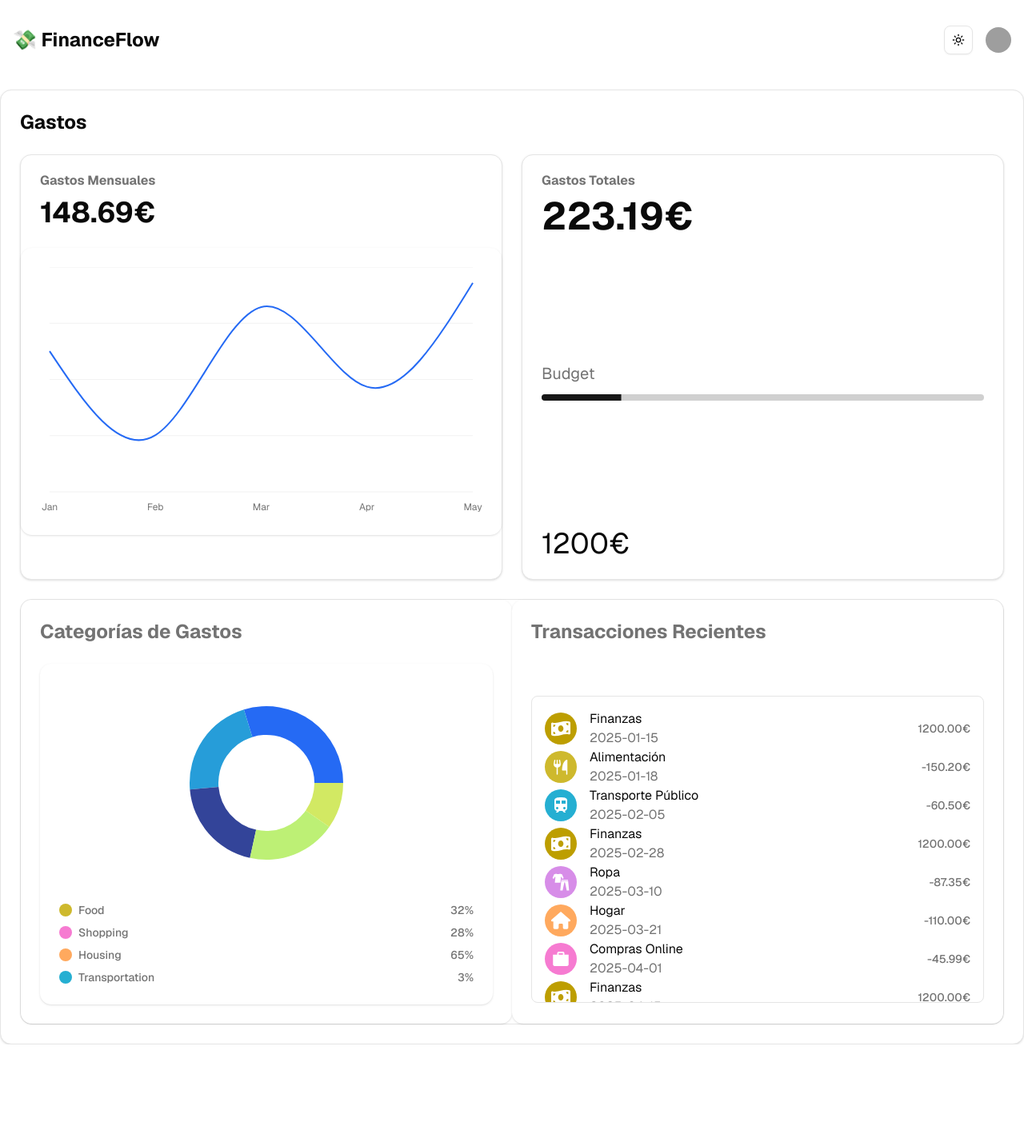
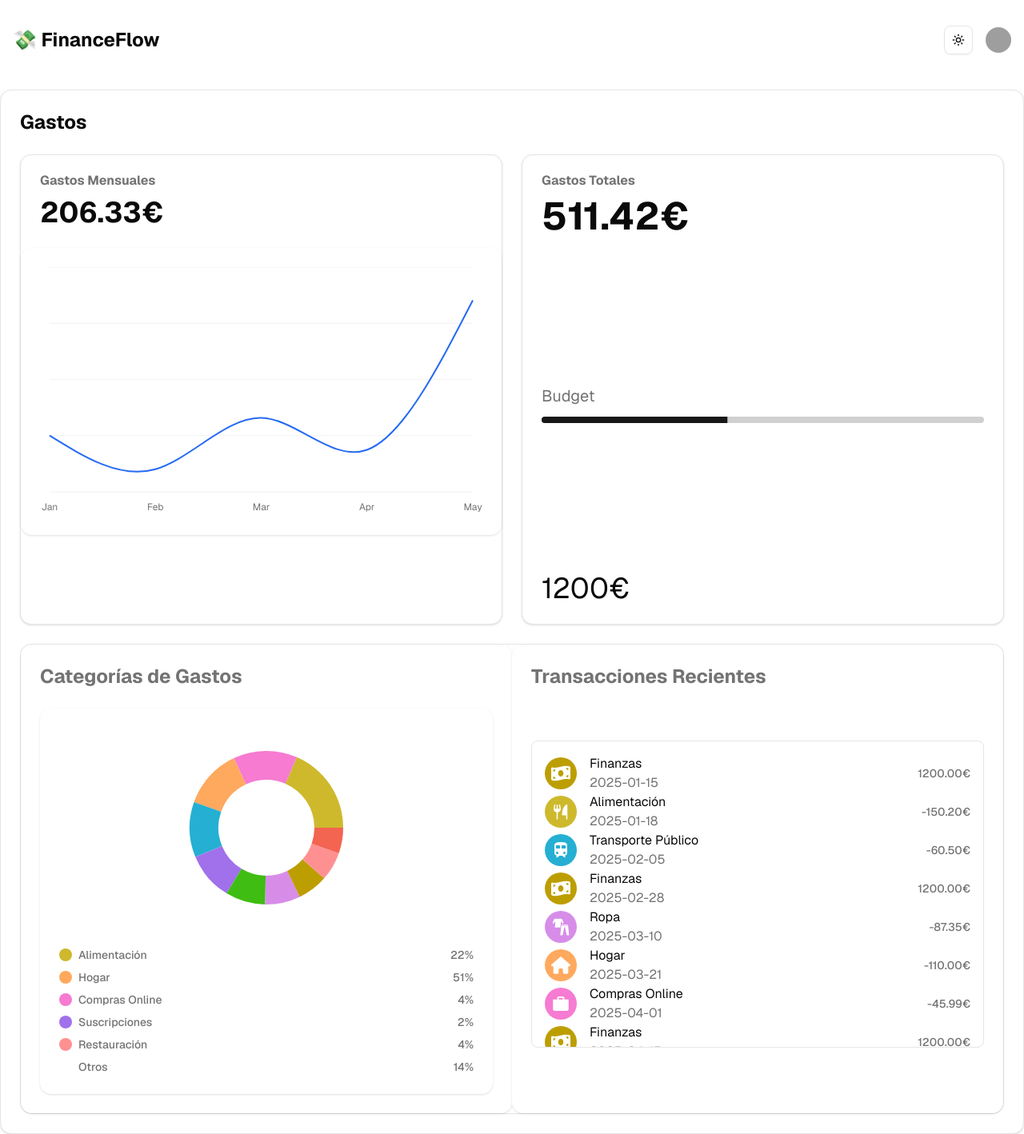
Before and after one commit to ibraSanusi/expensive-manager, a Next.js app: page /pages/dashboard in a window 1280 px wide. Shown: the whole page at 80% size. Before the commit the page ends 1306 px from the top, so only its background shows below. Built offline with nearby package versions, Linux system fonts and the light colour scheme; grey boxes are pictures that could not be loaded.

Commit message:
feature: se meustran los porcentajes de los gastos por categoria del mes en curso

```diff
--- a/app/globals.css
+++ b/app/globals.css
@@ -26,6 +26,7 @@
   --color-shopping: var(--color-shopping);
   --color-housing: var(--color-housing);
   --color-transportation: var(--color-transportation);
+  --color-others: var(--color-other);
   --color-ring: var(--ring);
   --color-input: var(--input);
   --color-border: var(--border);
@@ -83,6 +84,7 @@
   --color-clothing: oklch(0.75 0.15 320);
   --color-finance: oklch(0.7 0.2 100);
   --color-dining: oklch(0.8 0.16 20);
+  --color-other: oklch(0.75 0.15 270);
   --sidebar: oklch(0.985 0 0);
   --sidebar-foreground: oklch(0.145 0 0);
   --sidebar-primary: oklch(0.205 0 0);
@@ -127,6 +129,7 @@
   --color-clothing: oklch(0.65 0.15 320);
   --color-finance: oklch(0.6 0.2 100);
   --color-dining: oklch(0.7 0.16 20);
+  --color-other: oklch(0.6 0.15 270);
   --sidebar: oklch(0.205 0 0);
   --sidebar-foreground: oklch(0.985 0 0);
   --sidebar-primary: oklch(0.488 0.243 264.376);
@@ -172,6 +175,7 @@
   --color-clothing: oklch(0.8 0.15 320);
   --color-finance: oklch(0.7 0.2 100);
   --color-dining: oklch(0.85 0.16 20);
+  --color-other: oklch(0.78 0.14 270);
   --sidebar: oklch(0.985 0 0);
   --sidebar-foreground: oklch(0.141 0.005 285.823);
   --sidebar-primary: oklch(0.723 0.219 149.579);
--- a/components/chart-pie-donuts.tsx
+++ b/components/chart-pie-donuts.tsx
@@ -9,48 +9,24 @@ import {
   ChartTooltip,
   ChartTooltipContent,
 } from "@/components/ui/chart";
-const chartData = [
-  { browser: "chrome", visitors: 275, fill: "var(--color-chrome)" },
-  { browser: "safari", visitors: 200, fill: "var(--color-safari)" },
-  { browser: "firefox", visitors: 187, fill: "var(--color-firefox)" },
-  { browser: "edge", visitors: 173, fill: "var(--color-edge)" },
-  { browser: "other", visitors: 90, fill: "var(--color-other)" },
-];
 
-const chartConfig = {
-  visitors: {
-    label: "Visitors",
-  },
-  chrome: {
-    label: "Chrome",
-    color: "hsl(var(--chart-1))",
-  },
-  safari: {
-    label: "Safari",
-    color: "hsl(var(--chart-2))",
-  },
-  firefox: {
-    label: "Firefox",
-    color: "hsl(var(--chart-3))",
-  },
-  edge: {
-    label: "Edge",
-    color: "hsl(var(--chart-4))",
-  },
-  other: {
-    label: "Other",
-    color: "hsl(var(--chart-5))",
-  },
-} satisfies ChartConfig;
-
-const expensesCategories = [
-  { name: "Food", value: 0.32, fill: "var(--color-food)" },
-  { name: "Shopping", value: 0.28, fill: "var(--color-shopping)" },
-  { name: "Housing", value: 0.65, fill: "var(--color-housing)" },
-  { name: "Transportation", value: 0.03, fill: "var(--color-transportation)" },
-];
-
-export function ChartPieDonut() {
+export function ChartPieDonut({
+  expensesCategories,
+  chartConfig,
+  chartData,
+}: {
+  expensesCategories: {
+    name: string;
+    value: number;
+    fill: string;
+  }[];
+  chartConfig: ChartConfig;
+  chartData: {
+    category: string;
+    expenses: number;
+    fill: string;
+  }[];
+}) {
   return (
     <Card className="flex flex-col border-none">
       <CardContent className="flex-1 pb-0">
@@ -65,8 +41,8 @@ export function ChartPieDonut() {
             />
             <Pie
               data={chartData}
-              dataKey="visitors"
-              nameKey="browser"
+              dataKey="expenses"
+              nameKey="category"
               innerRadius={60}
             />
           </PieChart>
--- a/components/summary/CategoryExpenses.tsx
+++ b/components/summary/CategoryExpenses.tsx
@@ -2,8 +2,92 @@ import React from "react";
 
 import { Card, CardContent, CardHeader, CardTitle } from "@/components/ui/card";
 import { ChartPieDonut } from "../chart-pie-donuts";
+import { ChartConfig } from "../ui/chart";
+import { useTransactionStore } from "@/lib/store/useTransactionStore";
+import {
+  formatExpensesCategories,
+  getCurrentMonthExpensesByCategory,
+} from "@/lib";
+
+const chartData = [
+  { category: "alimentacion", expenses: 275, fill: "var(--color-food)" },
+  { category: "comprasOnline", expenses: 200, fill: "var(--color-shopping)" },
+  { category: "hogar", expenses: 187, fill: "var(--color-housing)" },
+  {
+    category: "transportePublico",
+    expenses: 173,
+    fill: "var(--color-transportation)",
+  },
+  {
+    category: "suscripciones",
+    expenses: 150,
+    fill: "var(--color-subscription)",
+  },
+  { category: "saludDeporte", expenses: 125, fill: "var(--color-fitness)" },
+  { category: "ropa", expenses: 110, fill: "var(--color-clothing)" },
+  { category: "finanzas", expenses: 95, fill: "var(--color-finance)" },
+  { category: "restauracion", expenses: 90, fill: "var(--color-dining)" },
+  { category: "salud", expenses: 80, fill: "var(--color-health)" },
+];
+
+const chartConfig = {
+  expenses: {
+    label: "Porcentaje",
+  },
+  alimentacion: {
+    label: "Alimentación",
+    color: "var(--color-food)",
+  },
+  comprasOnline: {
+    label: "Compras Online",
+    color: "var(--color-shopping)",
+  },
+  hogar: {
+    label: "Hogar",
+    color: "var(--color-housing)",
+  },
+  transportePublico: {
+    label: "Transporte Público",
+    color: "var(--color-transportation)",
+  },
+  suscripciones: {
+    label: "Suscripciones",
+    color: "var(--color-subscription)",
+  },
+  saludDeporte: {
+    label: "Salud y Deporte",
+    color: "var(--color-fitness)",
+  },
+  ropa: {
+    label: "Ropa",
+    color: "var(--color-clothing)",
+  },
+  finanzas: {
+    label: "Finanzas",
+    color: "var(--color-finance)",
+  },
+  restauracion: {
+    label: "Restauración",
+    color: "var(--color-dining)",
+  },
+  salud: {
+    label: "Salud",
+    color: "var(--color-health)",
+  },
+} satisfies ChartConfig;
 
 export function CategoryExpenses() {
+  const { transactions } = useTransactionStore();
+
+  const currentMonthExpensesByCategory =
+    getCurrentMonthExpensesByCategory(transactions);
+
+  const formattedExpensesCategories = formatExpensesCategories(
+    currentMonthExpensesByCategory,
+  );
+
+  console.log("Current Month Categories: ", currentMonthExpensesByCategory);
+
   return (
     <Card className="flex flex-col justify-between border-none">
       <CardHeader className="flex flex-col gap-3">
@@ -12,7 +96,11 @@ export function CategoryExpenses() {
         </CardTitle>
       </CardHeader>
       <CardContent className="flex flex-col gap-3">
-        <ChartPieDonut />
+        <ChartPieDonut
+          expensesCategories={formattedExpensesCategories}
+          chartConfig={chartConfig}
+          chartData={chartData}
+        />
       </CardContent>
     </Card>
   );
--- a/components/summary/TotalExpenses.tsx
+++ b/components/summary/TotalExpenses.tsx
@@ -9,7 +9,7 @@ import {
 } from "@/components/ui/card";
 import { Progress } from "../ui/progress";
 import { useTransactionStore } from "@/lib/store/useTransactionStore";
-import { getMonthlyExpenses } from "@/lib";
+import { getCurrentMonthExpenses } from "@/lib";
 
 const MONEY_TO_EXPENSE = 1200; // Presupuesto mensual
 
@@ -20,11 +20,10 @@ const MONEY_TO_EXPENSE = 1200; // Presupuesto mensual
 export function TotalExpenses() {
   const { transactions } = useTransactionStore();
   // Recuperar los gastos totales del mes en curso
-  const totalExpenses = getMonthlyExpenses(transactions);
+  const totalExpenses = getCurrentMonthExpenses(transactions);
 
   const progressPercentage = (totalExpenses / MONEY_TO_EXPENSE) * 100;
   const progressValue = Math.trunc(Math.min(progressPercentage, 100)); // Asegurarse de que no supere el 100%
-  console.log("Total Expenses: ", progressValue);
 
   return (
     <Card className="flex flex-col justify-between">
--- a/lib/expenses.ts
+++ b/lib/expenses.ts
@@ -1,5 +1,9 @@
 // expenses.ts
-import type { Transaction, MonthlyExpensesType } from "./models";
+import type {
+  Transaction,
+  MonthlyExpensesType,
+  CategoryExpense,
+} from "./models";
 
 /**
  * Agrupa y calcula el total de gastos por mes a partir de una lista de transacciones.
@@ -47,7 +51,7 @@ export function getAverageExpenses(
  * @param transactions - Array de transacciones bancarias.
  * @returns Total de gastos del mes actual como número.
  */
-export function getMonthlyExpenses(transactions: Transaction[]): number {
+export function getCurrentMonthExpenses(transactions: Transaction[]): number {
   const now = new Date();
   return transactions.reduce((acc, { fecha_valor, importe }) => {
     const date = new Date(fecha_valor);
@@ -61,3 +65,38 @@ export function getMonthlyExpenses(transactions: Transaction[]): number {
     return acc;
   }, 0);
 }
+
+/**
+ * Calcula los gastos por categoría del mes actual.
+ *
+ * @param transactions - Lista de transacciones.
+ * @returns Un array donde cada elemento representa una categoría y el total de gasto en esa categoría en el mes actual.
+ */
+export function getCurrentMonthExpensesByCategory(
+  transactions: Transaction[],
+): CategoryExpense[] {
+  const now = new Date();
+  const currentMonth = now.getMonth();
+  const currentYear = now.getFullYear();
+
+  const expensesByCategory: Record<string, number> = {};
+
+  for (const { fecha_valor, importe, categoria } of transactions) {
+    const date = new Date(fecha_valor);
+
+    const isCurrentMonth =
+      date.getMonth() === currentMonth && date.getFullYear() === currentYear;
+
+    if (isCurrentMonth && importe < 0) {
+      // console.log(`Categoría: ${categoria}, Importe: ${importe}`);
+      const category = categoria || "Otros";
+      expensesByCategory[category] =
+        (expensesByCategory[category] || 0) + Math.abs(importe);
+    }
+  }
+
+  return Object.entries(expensesByCategory).map(([category, total]) => ({
+    category,
+    total,
+  }));
+}
--- a/lib/formatting.ts
+++ b/lib/formatting.ts
@@ -1,6 +1,6 @@
 // formatting.ts
 import { categoryMap, DEFAULT_FILL, DEFAULT_ICON } from "./categories";
-import type { Transaction } from "./models";
+import type { CategoryExpense, Transaction } from "./models";
 import { guessCategory } from "./categorization";
 
 /**
@@ -26,3 +26,40 @@ export function formatRecentTransactions(transactions: Transaction[]) {
     };
   });
 }
+
+const expensesCategories = [
+  { name: "Alimentación", value: 0.183, fill: "var(--color-food)" },
+  { name: "Compras Online", value: 0.133, fill: "var(--color-shopping)" },
+  { name: "Hogar", value: 0.125, fill: "var(--color-housing)" },
+  {
+    name: "Transporte Público",
+    value: 0.115,
+    fill: "var(--color-transportation)",
+  },
+  { name: "Suscripciones", value: 0.1, fill: "var(--color-subscription)" },
+  { name: "Salud y Deporte", value: 0.083, fill: "var(--color-fitness)" },
+  { name: "Ropa", value: 0.073, fill: "var(--color-clothing)" },
+  { name: "Finanzas", value: 0.063, fill: "var(--color-finance)" },
+  { name: "Restauración", value: 0.06, fill: "var(--color-dining)" },
+  { name: "Salud", value: 0.053, fill: "var(--color-health)" },
+];
+
+export function formatExpensesCategories(
+  currentMonthExpensesByCategory: CategoryExpense[],
+) {
+  const totalExpenses = currentMonthExpensesByCategory.reduce(
+    (acc, expense) => acc + expense.total,
+    0,
+  );
+
+  return currentMonthExpensesByCategory.map((expense) => {
+    const category = expensesCategories.find(
+      (cat) => cat.name.toLowerCase() === expense.category.toLowerCase(),
+    );
+    return {
+      name: expense.category,
+      value: parseFloat((expense.total / totalExpenses).toFixed(4)),
+      fill: category ? category.fill : "var(--color-others)",
+    };
+  });
+}
--- a/lib/mocks/transactions.json
+++ b/lib/mocks/transactions.json
@@ -72,11 +72,59 @@
     "divisa": "EUR"
   },
   {
+    "fecha_operacion": "2025-05-01",
+    "fecha_valor": "2025-05-01",
+    "concepto": "COMPRA SUPERMERCADO",
+    "importe": -82.40,
+    "saldo": 2997.36,
+    "divisa": "EUR"
+  },
+  {
+    "fecha_operacion": "2025-05-04",
+    "fecha_valor": "2025-05-04",
+    "concepto": "COMPRA BIZUM MERCADONA",
+    "importe": -32.15,
+    "saldo": 2965.21,
+    "divisa": "EUR"
+  },
+  {
+    "fecha_operacion": "2025-05-10",
+    "fecha_valor": "2025-05-10",
+    "concepto": "RECIBO AGUA",
+    "importe": -38.50,
+    "saldo": 2926.71,
+    "divisa": "EUR"
+  },
+  {
+    "fecha_operacion": "2025-05-12",
+    "fecha_valor": "2025-05-12",
+    "concepto": "COMPRA ALIEXPRESS",
+    "importe": -21.99,
+    "saldo": 2904.72,
+    "divisa": "EUR"
+  },
+  {
+    "fecha_operacion": "2025-05-15",
+    "fecha_valor": "2025-05-15",
+    "concepto": "TRANSFERENCIA NÓMINA",
+    "importe": 1200.00,
+    "saldo": 4104.72,
+    "divisa": "EUR"
+  },
+  {
+    "fecha_operacion": "2025-05-16",
+    "fecha_valor": "2025-05-16",
+    "concepto": "SUSCRIPCIÓN NETFLIX",
+    "importe": -12.99,
+    "saldo": 4091.73,
+    "divisa": "EUR"
+  },
+  {
     "fecha_operacion": "2025-05-17",
     "fecha_valor": "2025-05-17",
     "concepto": "COMPRA BIZUM BIZUM IBERDROLA",
     "importe": -99.01,
-    "saldo": 1115.97,
+    "saldo": 3992.72,
     "divisa": "EUR"
   },
   {
@@ -84,7 +132,7 @@
     "fecha_valor": "2025-05-18",
     "concepto": "COMPRA BIZUM BIZUM IBERDROLA",
     "importe": -124.18,
-    "saldo": 1214.98,
+    "saldo": 3868.54,
     "divisa": "EUR"
   },
   {
@@ -92,7 +140,7 @@
     "fecha_valor": "2025-05-19",
     "concepto": "TRANSFERENCIA A FAVOR DE IES Africa",
     "importe": 132.11,
-    "saldo": 1339.16,
+    "saldo": 4000.65,
     "divisa": "EUR"
   },
   {
@@ -100,7 +148,7 @@
     "fecha_valor": "2025-05-20",
     "concepto": "COMPRA Revolut**4750*",
     "importe": 68.11,
-    "saldo": 1207.05,
+    "saldo": 3932.54,
     "divisa": "EUR"
   },
   {
@@ -108,7 +156,23 @@
     "fecha_valor": "2025-05-21",
     "concepto": "TRANSFERENCIA DE DEVOLUCIONES TRIBUTARIAS",
     "importe": 138.94,
-    "saldo": 1138.94,
+    "saldo": 4071.48,
+    "divisa": "EUR"
+  },
+  {
+    "fecha_operacion": "2025-05-27",
+    "fecha_valor": "2025-05-27",
+    "concepto": "RESTAURANTE BURGER KING",
+    "importe": -23.90,
+    "saldo": 4047.58,
+    "divisa": "EUR"
+  },
+  {
+    "fecha_operacion": "2025-05-29",
+    "fecha_valor": "2025-05-29",
+    "concepto": "COMPRA FNAC",
+    "importe": -76.30,
+    "saldo": 3971.28,
     "divisa": "EUR"
   }
 ]
--- a/lib/models.ts
+++ b/lib/models.ts
@@ -32,3 +32,8 @@ export type RecentTransaction = {
   saldo: number;
   divisa: string;
 };
+
+export type CategoryExpense = {
+  category: string;
+  total: number;
+};
```
